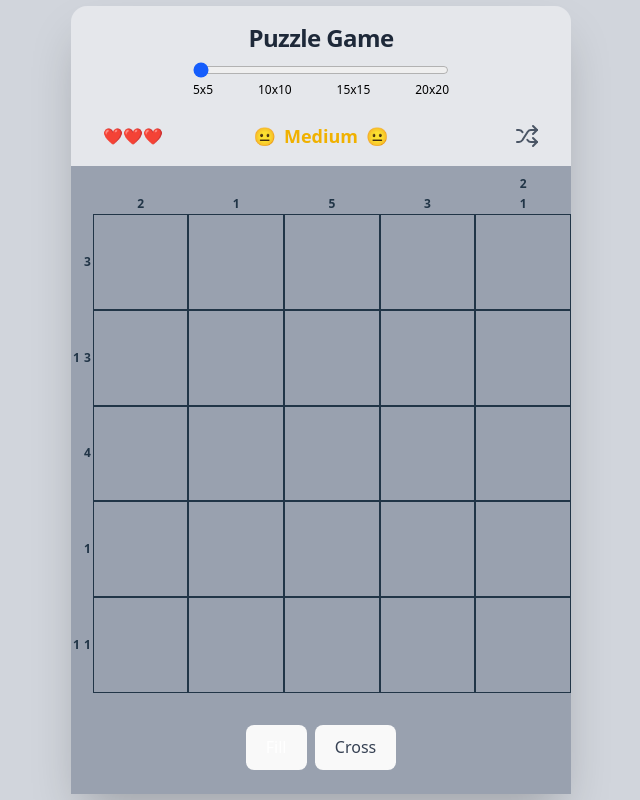
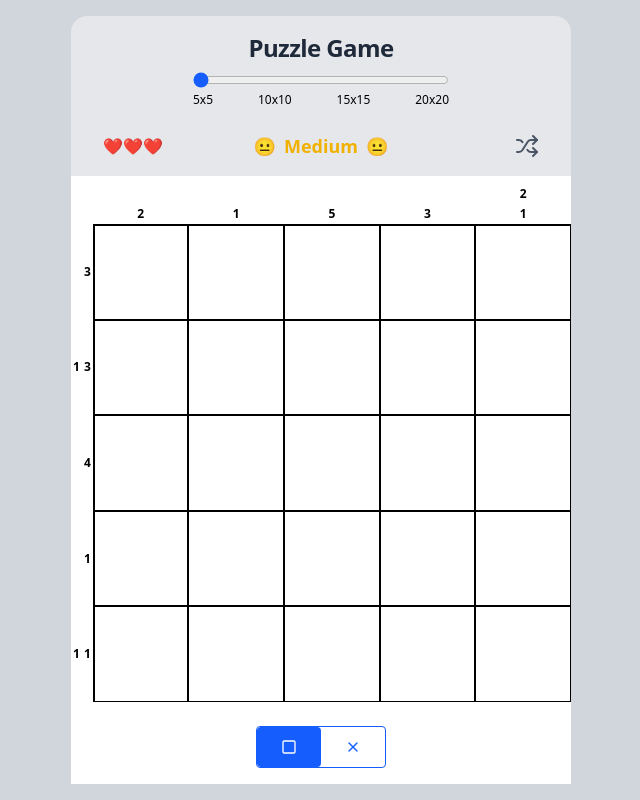
Before and after one commit to okanaslan/puzzle-fe, a React (Vite) app: page /game in a window 1280 px wide. Shown: the whole page, without its empty margins (319-959 px from the left). Built offline with nearby package versions, Linux system fonts and the light colour scheme.

Commit message:
Better cell UI

```diff
--- a/src/pages/game-components/board-components/board-cell.tsx
+++ b/src/pages/game-components/board-components/board-cell.tsx
@@ -30,6 +30,8 @@ export const BoardCell = ({ row, col, state }: CellProps) => {
   }, [state]);
 
   let content = null;
+  const extraBorder = [row % 5 === 0 ? "border-t-2" : "", col % 5 === 0 ? "border-l-2" : ""].join(" ").trim();
+
   let className = "min-w-4 aspect-square border flex items-center justify-center transition-colors duration-300";
 
   switch (state) {
@@ -106,7 +108,11 @@ export const BoardCell = ({ row, col, state }: CellProps) => {
           `}
         </style>
       )}
-      <div ref={cellRef} id={`cell-${row}-${col}`} className={className}>
+      <div
+        ref={cellRef}
+        id={`cell-${row}-${col}`}
+        className={`${className} border-[0.5px] border-black ${extraBorder}`}
+      >
         {content}
       </div>
     </>
--- a/src/pages/game-components/board-components/hint-cells.tsx
+++ b/src/pages/game-components/board-components/hint-cells.tsx
@@ -6,12 +6,12 @@ export const VoidCell = () => <div className="flex items-center justify-center s
 
 export const LeftHintCell = ({ value }: HintCellProps) => (
   <div className="m-0.5 flex items-center justify-center select-none">
-    <p className="text-xs font-extrabold text-black-700 select-none">{value !== null ? value : ""}</p>
+    <p className="text-xs font-bold text-black select-none">{value !== null ? value : ""}</p>
   </div>
 );
 
 export const TopHintCell = ({ value }: HintCellProps) => (
   <div className="m-0.5 flex items-center justify-center select-none">
-    <p className="text-xs font-extrabold text-black-700 select-none">{value !== null ? value : ""}</p>
+    <p className="text-xs font-bold text-black select-none">{value !== null ? value : ""}</p>
   </div>
 );
--- a/src/pages/game-components/board.tsx
+++ b/src/pages/game-components/board.tsx
@@ -16,7 +16,6 @@ export const Board = () => {
 
   return (
     <div
-      // key={boardKey}
       style={{
         display: "grid",
         gridTemplateColumns: `${Array(hintSize).fill("auto").join(" ")} ${Array(level.size).fill("1fr").join(" ")}`,
@@ -47,6 +46,9 @@ export const Board = () => {
           if (rowIdx >= hintSize && colIdx >= hintSize) {
             const boardRow = rowIdx - hintSize;
             const boardCol = colIdx - hintSize;
+
+            // Add a wider border every 5 rows/columns
+
             return (
               <BoardCell
                 key={`${boardRow}-${boardCol}`}
--- a/src/pages/game-components/mode-switch.tsx
+++ b/src/pages/game-components/mode-switch.tsx
@@ -1,23 +1,36 @@
 import { useGame } from "../../contexts/game-context";
+import { X, Square } from "lucide-react";
 
-// Switch component
 export const ModeSwitch = () => {
   const { clickMode, setClickMode } = useGame();
 
   return (
-    <div className="flex items-center gap-2 m-4">
-      <button
-        className={`px-3 py-1 rounded-l ${clickMode === "fill" ? "bg-blue-600 text-white" : "bg-gray-200 text-gray-700"}`}
-        onClick={() => setClickMode("fill")}
-      >
-        Fill
-      </button>
-      <button
-        className={`px-3 py-1 rounded-r ${clickMode === "cross" ? "bg-blue-600 text-white" : "bg-gray-200 text-gray-700"}`}
-        onClick={() => setClickMode("cross")}
-      >
-        Cross
-      </button>
+    <div className="flex items-center gap-4 m-2">
+      <div className="flex rounded overflow-hidden border border-blue-600 relative">
+        {/* Animated background highlight */}
+        <div
+          className={`absolute top-0 left-0 h-full w-1/2 transition-transform duration-300 ease-in-out bg-blue-600 z-0 rounded ${
+            clickMode === "fill" ? "translate-x-0" : "translate-x-full"
+          }`}
+          style={{ pointerEvents: "none" }}
+        />
+        <span
+          className={`flex items-center px-6 py-3 cursor-pointer select-none transition-colors duration-300 relative z-10 ${
+            clickMode === "fill" ? "text-white" : "text-blue-600 hover:bg-blue-100"
+          }`}
+          onClick={() => setClickMode("fill")}
+        >
+          <Square className="w-4 h-4" />
+        </span>
+        <span
+          className={`flex items-center px-6 py-3 cursor-pointer select-none transition-colors duration-300 relative z-10 ${
+            clickMode === "cross" ? "text-white" : "text-blue-600 hover:bg-blue-100"
+          }`}
+          onClick={() => setClickMode("cross")}
+        >
+          <X className="w-4 h-4" />
+        </span>
+      </div>
     </div>
   );
 };
--- a/src/pages/game.tsx
+++ b/src/pages/game.tsx
@@ -17,14 +17,14 @@ export default function Game() {
 
   return (
     <div className="flex flex-col items-center justify-center w-screen h-screen bg-gray-300">
-      <div className="w-full max-w-[500px] shadow-2xl rounded-2xl flex flex-col items-center">
+      <div className="w-full max-w-[500px] flex flex-col items-center">
         <div className=" w-full bg-gray-200 px-4 rounded-t-2xl flex flex-col items-center gap-2">
           <p className="text-2xl font-bold text-gray-800 tracking-tight pt-4">Puzzle Game</p>
           <SizeSlider />
           {/* <DifficultySlider onSelect={handleRandomLevel} /> */}
           <DifficultyText />
         </div>
-        <div className="w-full bg-gray-400 py-2 flex flex-col items-center gap-4">
+        <div className="w-full bg-white py-2 flex flex-col items-center gap-4">
           <Board />
           <ModeSwitch />
         </div>
```
